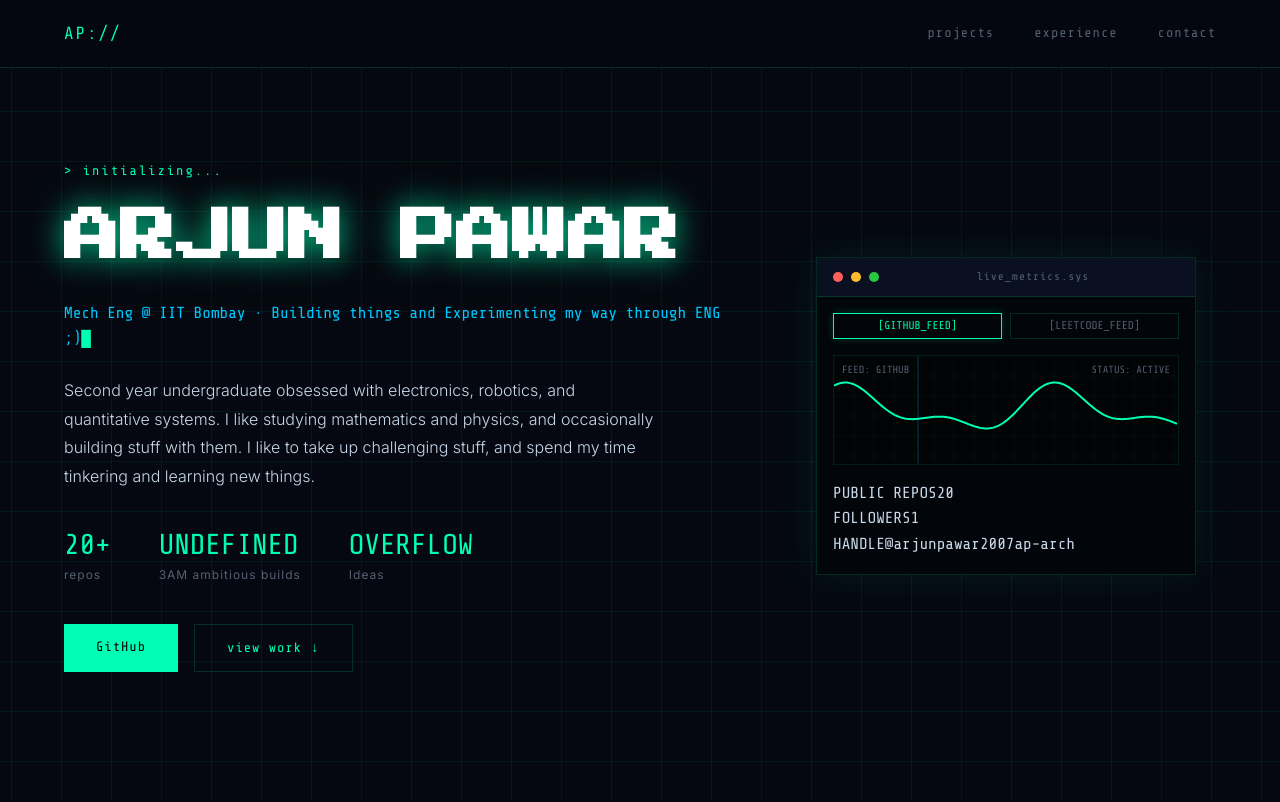
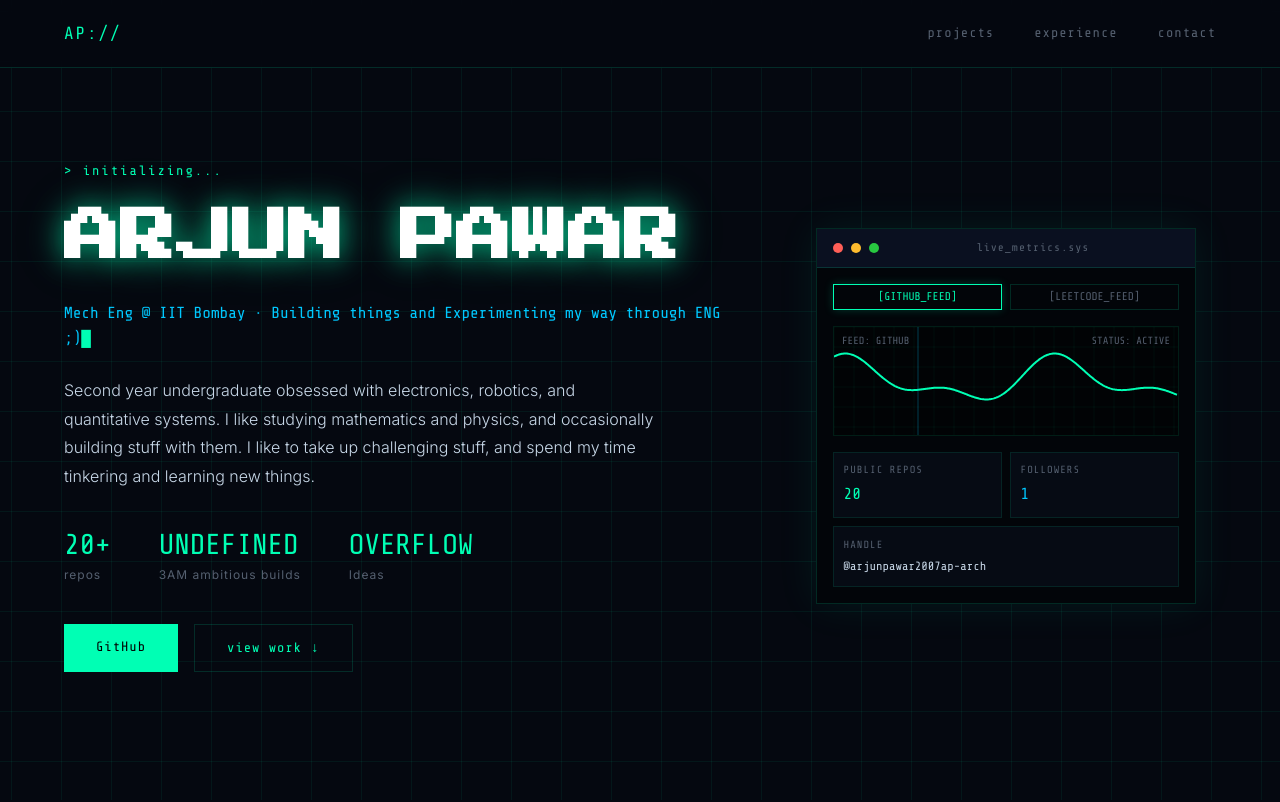
Before and after one commit to arjunpawar2007ap-arch/Portfolio_site, a React (Vite) app: page / in a window 1280 px wide. Shown: the top 802 px of the page. Built offline with nearby package versions, Linux system fonts and the light colour scheme; no server answers.

Commit message:
Update App.css

```diff
--- a/src/App.css
+++ b/src/App.css
@@ -245,7 +245,7 @@ a { text-decoration: none; color: inherit; }
   letter-spacing: 1px;
 }
 
-/* Telemetry Stats Module */
+/* Telemetry Box Header & Canvas */
 .telemetry-box {
   width: 380px;
   background: #020509;
@@ -313,27 +313,62 @@ a { text-decoration: none; color: inherit; }
   pointer-events: none;
 }
 
-/* Badge Render Container */
-.telemetry-card-container {
-  width: 100%;
-  min-height: 140px;
+/* Telemetry Native Metrics Grid */
+.telemetry-metrics {
+  display: grid;
+  grid-template-columns: 1fr 1fr;
+  gap: 0.5rem;
+}
+
+.metric-card {
   background: #060b14;
   border: 1px solid rgba(0, 255, 180, 0.1);
+  padding: 0.6rem;
   display: flex;
-  align-items: center;
-  justify-content: center;
-  overflow: hidden;
-  padding: 0.2rem;
+  flex-direction: column;
 }
 
-.stats-badge-img {
-  width: 100%;
-  height: auto;
-  max-height: 150px;
-  object-fit: contain;
-  display: block;
-  filter: contrast(1.05);
+.metric-card.full-width {
+  grid-column: span 2;
 }
+
+.metric-title {
+  font-size: 0.65rem;
+  color: var(--text-dim);
+  letter-spacing: 1px;
+}
+
+.metric-val {
+  font-size: 1rem;
+  color: var(--neon2);
+  margin-top: 0.2rem;
+}
+
+.metric-val.highlight {
+  color: var(--neon);
+}
+
+.metric-val.sub-text {
+  font-size: 0.75rem;
+  color: var(--text);
+  word-break: break-all;
+}
+
+.difficulty-pills {
+  display: flex;
+  gap: 0.4rem;
+  margin-top: 0.4rem;
+}
+
+.pill {
+  font-size: 0.65rem;
+  padding: 0.2rem 0.4rem;
+  border-radius: 2px;
+}
+
+.pill.easy { color: #28c840; background: rgba(40, 200, 64, 0.1); }
+.pill.medium { color: #febc2e; background: rgba(254, 188, 46, 0.1); }
+.pill.hard { color: #ff5f57; background: rgba(255, 95, 87, 0.1); }
 
 @media (max-width: 900px) {
   .hero-inner { grid-template-columns: 1fr; }
```
